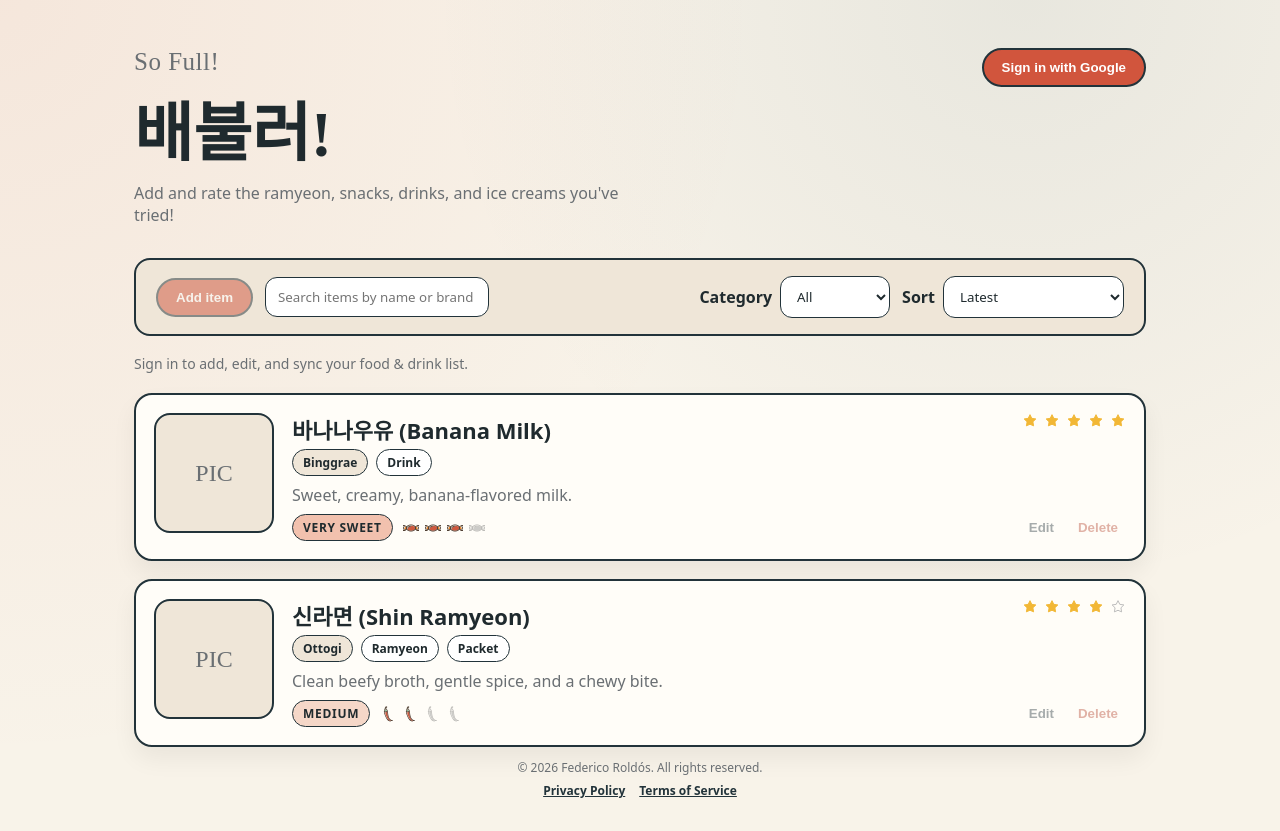
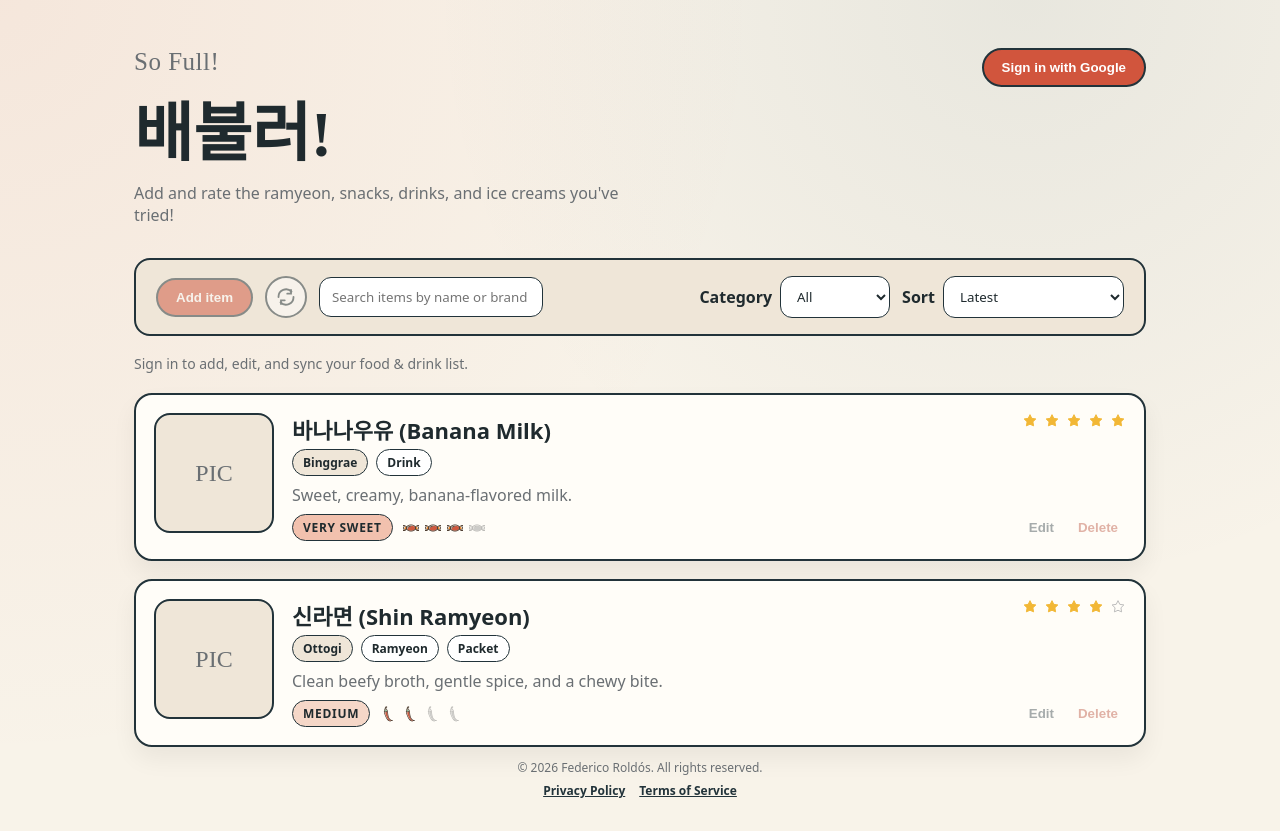
Before and after one commit to federicoroldos/sofull-site, a React (Vite) app: page / in a window 1280 px wide. Built offline with nearby package versions, Linux system fonts and the light colour scheme; no server answers; what @capacitor/core would draw is missing.

Commit message:
add refresh list button

```diff
--- a/src/App.tsx
+++ b/src/App.tsx
@@ -156,6 +156,8 @@ const App = () => {
   const collatorEn = useMemo(() => new Intl.Collator('en', { sensitivity: 'base' }), []);
   const collatorKo = useMemo(() => new Intl.Collator('ko', { sensitivity: 'base' }), []);
   const attributeSortOption = ATTRIBUTE_SORT_BY_CATEGORY[categoryFilter];
+  const isSyncBusy = syncState === 'loading' || syncState === 'saving';
+  const isRefreshing = syncState === 'loading';
   const handleCategoryChange = (event: React.ChangeEvent<HTMLSelectElement>) => {
     const nextCategory = event.target.value as CategoryFilter;
     setCategoryFilter(nextCategory);
@@ -239,6 +241,28 @@ const App = () => {
   const closeModal = () => {
     setModalOpen(false);
     setEditingEntry(null);
+  };
+
+  const refreshList = async () => {
+    if (!accessToken) return;
+    setSyncState('loading');
+    setSyncMessage('Refreshing from Google Drive...');
+    try {
+      const fileId = await ensureAppDataFile(accessToken);
+      setDriveFileId(fileId);
+      const content = await downloadFromAppData(accessToken, fileId);
+      const data = parseDataFile(content);
+      setEntries(data.entries || []);
+      setSyncState('idle');
+      setSyncMessage(`Refreshed ${data.entries.length} entries.`);
+      if (!content || content.trim().length === 0) {
+        await uploadToAppData(accessToken, fileId, JSON.stringify(DEFAULT_DATA, null, 2));
+      }
+    } catch (error) {
+      const message = error instanceof Error ? error.message : 'Drive load failed.';
+      setSyncState('error');
+      setSyncMessage(message);
+    }
   };
 
   const saveToDrive = async (nextEntries: SofullEntry[]) => {
@@ -560,6 +584,31 @@ const App = () => {
           <button className="button" onClick={openCreate} disabled={!isLoggedIn}>
             Add item
           </button>
+          <button
+            type="button"
+            className={`refresh-button${isRefreshing ? ' refresh-button--loading' : ''}`}
+            onClick={() => void refreshList()}
+            disabled={!isLoggedIn || authLoading || isSyncBusy}
+            aria-label="Refresh list"
+            title="Refresh list"
+          >
+            <svg viewBox="0 0 24 24" aria-hidden="true">
+              <path
+                d="M3 12a9 9 0 0 1 15.54-6.36M21 12a9 9 0 0 1-15.54 6.36"
+                fill="none"
+                stroke="currentColor"
+                strokeLinecap="round"
+                strokeWidth="2.2"
+              />
+              <path
+                d="M18 3.5v4.5h-4.5M6 20.5v-4.5h4.5"
+                fill="none"
+                stroke="currentColor"
+                strokeLinecap="round"
+                strokeWidth="2.2"
+              />
+            </svg>
+          </button>
           <div className="field field--search">
             <label htmlFor="search" className="sr-only">
               Search
--- a/src/index.css
+++ b/src/index.css
@@ -175,6 +175,47 @@ h1 {
 .button--compact {
   padding: 8px 14px;
   white-space: nowrap;
+}
+
+.refresh-button {
+  width: 42px;
+  height: 42px;
+  border: 2px solid var(--outline);
+  border-radius: 999px;
+  background: white;
+  color: var(--outline);
+  display: inline-flex;
+  align-items: center;
+  justify-content: center;
+  cursor: pointer;
+  transition: transform 0.2s ease, box-shadow 0.2s ease, background 0.2s ease;
+}
+
+.refresh-button svg {
+  width: 20px;
+  height: 20px;
+}
+
+.refresh-button:hover {
+  transform: rotate(-12deg);
+  background: var(--paper);
+  box-shadow: 0 6px 16px rgba(0, 0, 0, 0.12);
+}
+
+.refresh-button:focus-visible {
+  outline: 3px solid rgba(31, 42, 46, 0.2);
+  outline-offset: 2px;
+}
+
+.refresh-button:disabled {
+  opacity: 0.5;
+  cursor: not-allowed;
+  box-shadow: none;
+  transform: none;
+}
+
+.refresh-button--loading svg {
+  animation: spin 0.9s linear infinite;
 }
 
 .text-button {
@@ -605,6 +646,12 @@ textarea {
   border: 0;
 }
 
+@keyframes spin {
+  to {
+    transform: rotate(360deg);
+  }
+}
+
 @media (max-width: 720px) {
   .app {
     padding: 36px 16px 28px;
```
